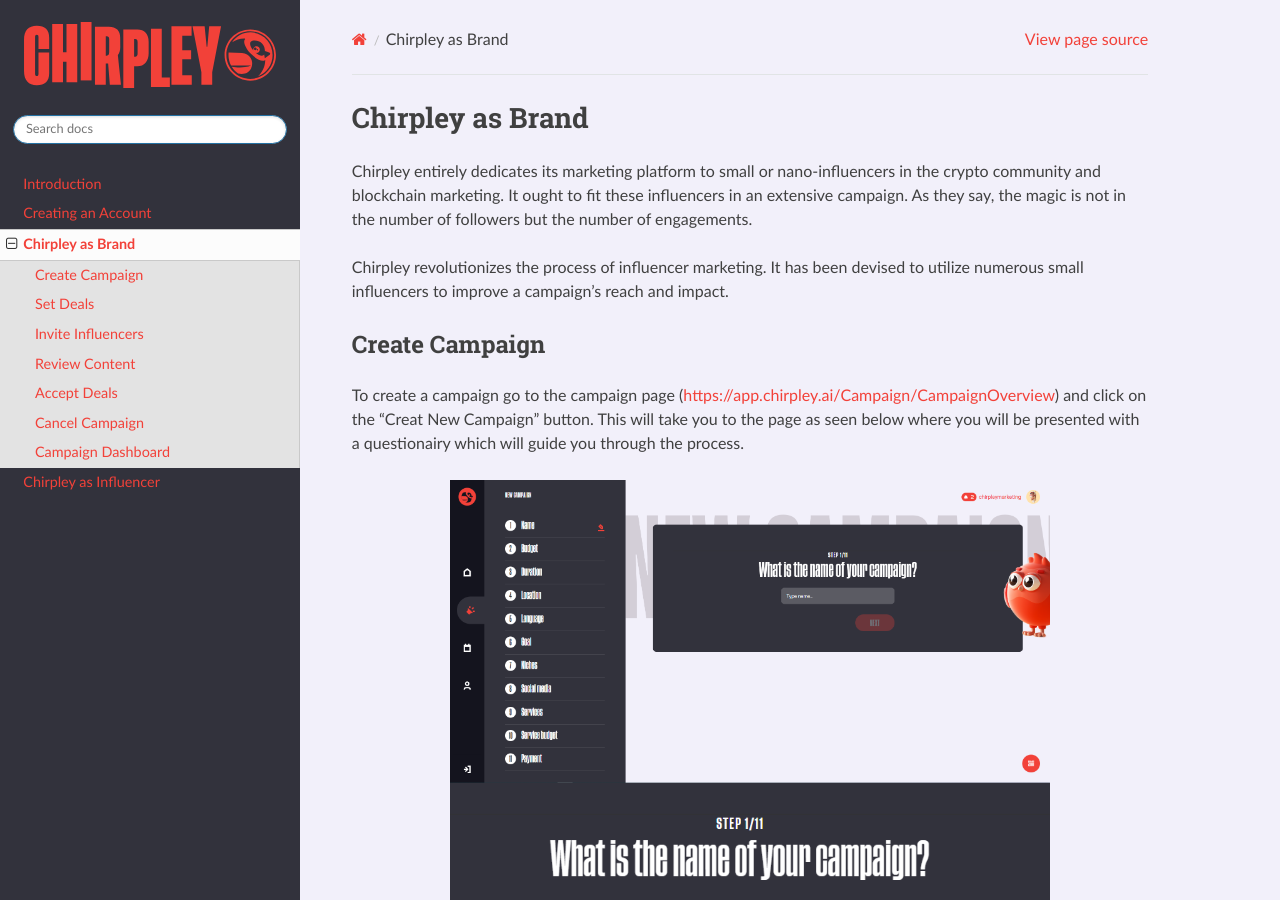
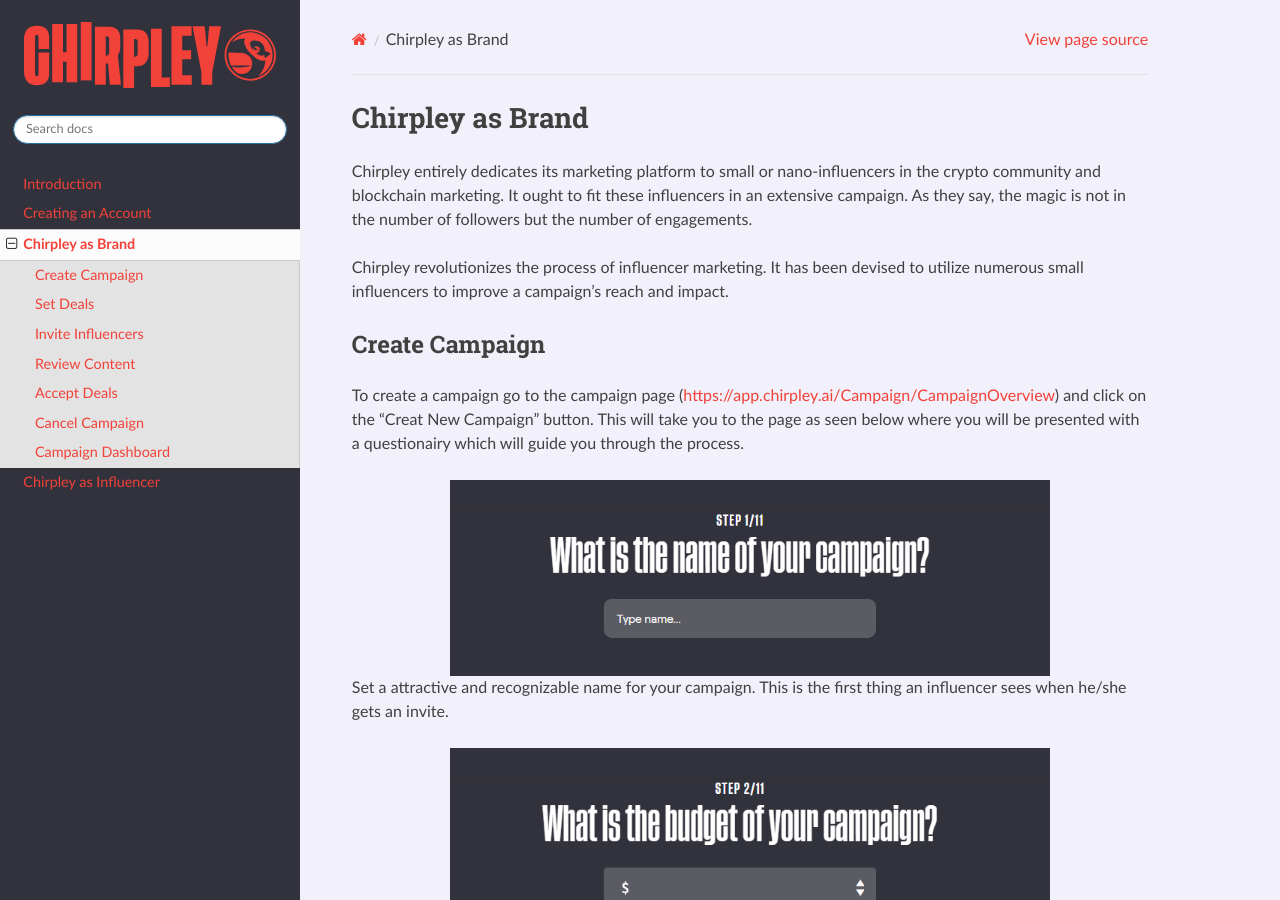
Before and after one commit to chirpley/docs, a Sphinx documentation site: the page built from docs/source/asbrand.rst, in a window 1280 px wide and 900 px high. Built offline with Sphinx 7.4.7 and the Read the Docs theme 2.0.0, drawn with Linux system fonts in a browser that asks for light colours; pages that are not in the unit, such as notebooks, are missing from menus.

Commit message:
Update asbrand.rst

```diff
--- a/docs/source/asbrand.rst
+++ b/docs/source/asbrand.rst
@@ -10,12 +10,6 @@
 
 To create a campaign go to the campaign page (https://app.chirpley.ai/Campaign/CampaignOverview) and click on the "Creat New Campaign" button.
 This will take you to the page as seen below where you will be presented with a questionairy which will guide you through the process.
-
-.. image:: _static/images/new-campaign.png
-  :width: 600
-  :align: center
-  :alt: Create Campaign
-
 
 
 .. figure::  _static/images/campaign-step1.png
```
